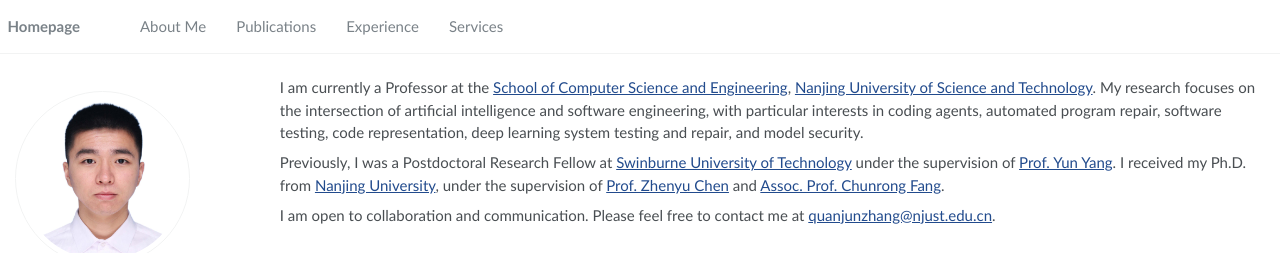
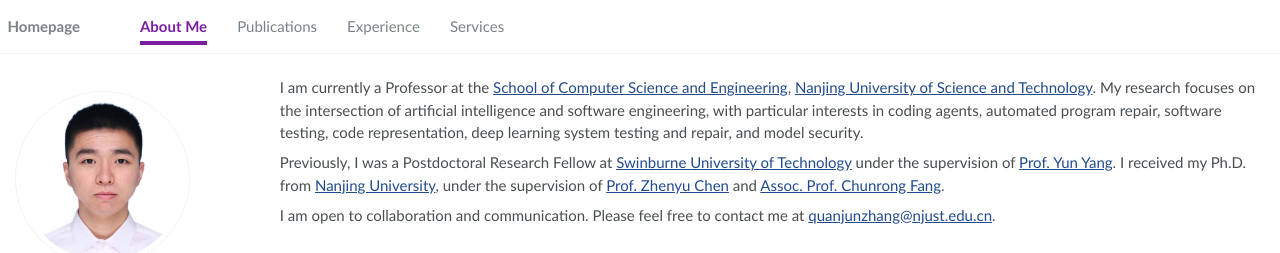
Before and after one commit to QuanjunZhang/quanjunzhang.github.io, a Jekyll site: the page built from _pages/about.md, in a window 1280 px wide. Shown: the top 253 px of the page. Built offline with Jekyll 4.4.1, drawn with Linux system fonts in a browser that asks for light colours; some web fonts are replaced.

Commit message:
Highlight active navigation item

```diff
--- a/_includes/masthead.html
+++ b/_includes/masthead.html
@@ -1,3 +1,4 @@
+{% assign current_url = page.url | default: "/" %}
 <div class="masthead">
   <div class="masthead__inner-wrap">
     <div class="masthead__menu">
@@ -6,7 +7,19 @@
         <ul class="visible-links">
           <li class="masthead__menu-item masthead__menu-item--lg masthead__menu-home-item"><a href="/#about-me" target="_self">Homepage</a></li>
           {% for link in site.data.navigation.main %}
-            <li class="masthead__menu-item"><a href="{{ domain }}{{ link.url }}" target="_self">{{ link.title }}</a></li>
+            {% assign link_path = link.url | split: "#" | first %}
+            {% assign is_active = false %}
+            {% if link.url == "/#about-me" %}
+              {% if current_url == "/" %}
+                {% assign is_active = true %}
+              {% endif %}
+            {% elsif link_path != "" %}
+              {% if current_url == link_path %}
+                {% assign is_active = true %}
+              {% endif %}
+            {% endif %}
+
+            <li class="masthead__menu-item"><a href="{{ domain }}{{ link.url }}" target="_self"{% if is_active %} class="is-active" aria-current="page"{% endif %}>{{ link.title }}</a></li>
           {% endfor %}
         </ul>
         <ul class="hidden-links hidden"></ul>
--- a/_sass/_navigation.scss
+++ b/_sass/_navigation.scss
@@ -189,6 +189,11 @@
     }
   }
 
+  a.is-active {
+    color: #7b1fa2;
+    font-weight: 700;
+  }
+
   button {
     position: absolute;
     height: 100%;
@@ -246,6 +251,13 @@
             -ms-transform: scaleX(1);
                 transform: scaleX(1); /* reveal*/
       }
+
+      &.is-active:before {
+        background: #7b1fa2;
+        -webkit-transform: scaleX(1);
+            -ms-transform: scaleX(1);
+                transform: scaleX(1);
+      }
     }
   }
 
@@ -269,6 +281,12 @@
         color: $masthead-link-color-hover;
         background: mix(#fff, $primary-color, 75%);
       }
+    }
+
+    a.is-active {
+      color: #7b1fa2;
+      font-weight: 700;
+      background: mix(#fff, #7b1fa2, 88%);
     }
 
     &:before {
```
